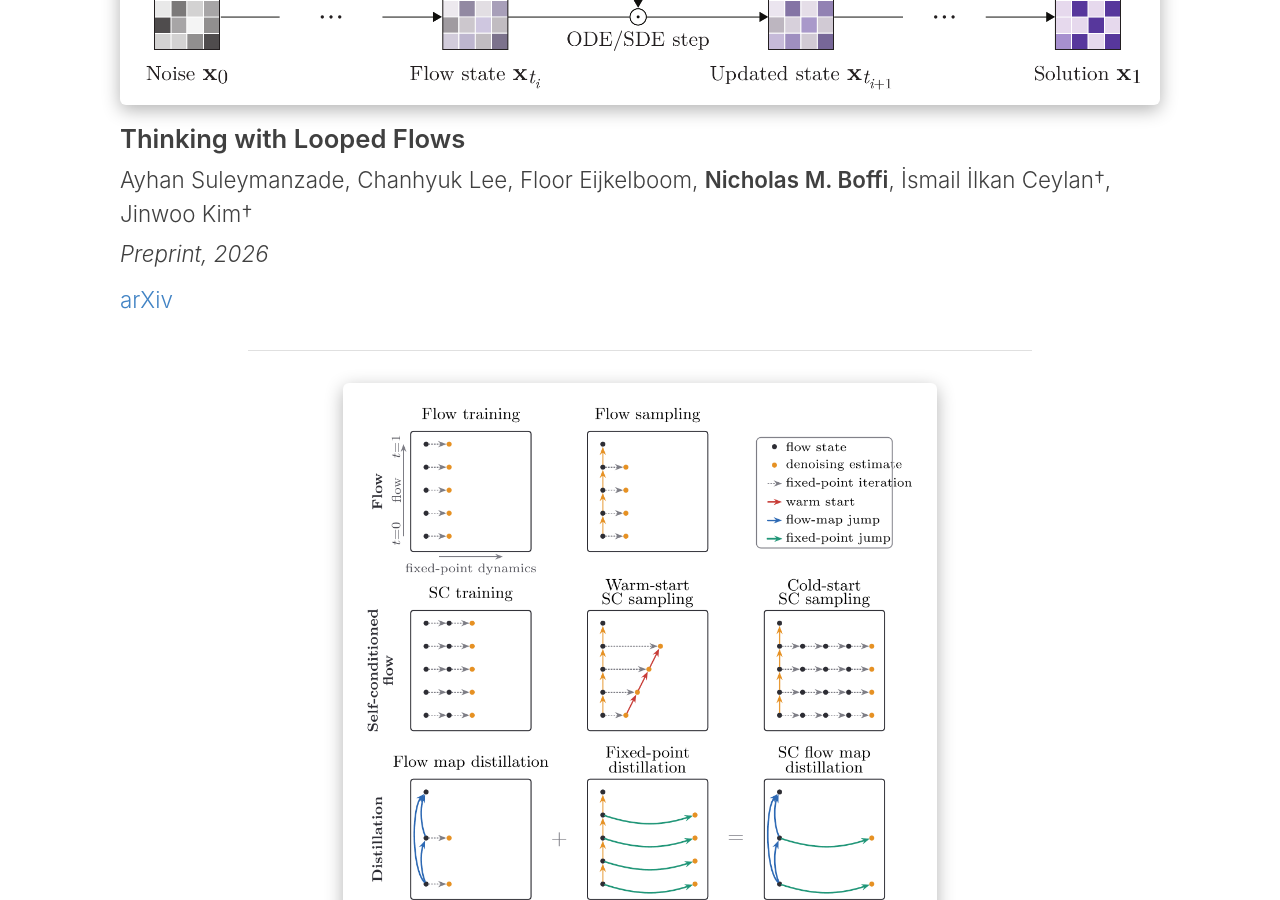
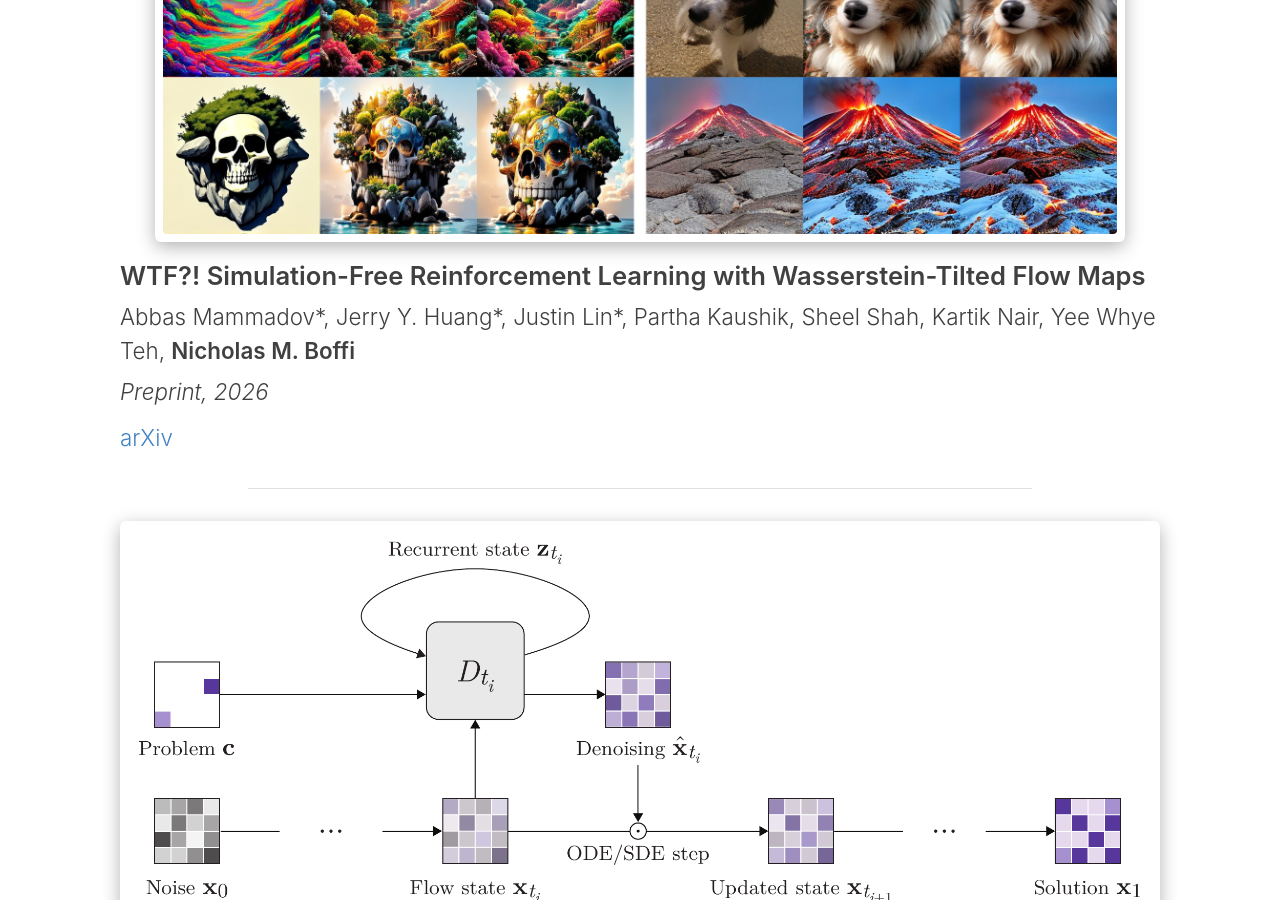
Before and after one commit to nmboffi/nmboffi.github.io, a Jekyll site: the page built from _pages/publications.md, in a window 1280 px wide and 900 px high, scrolled down 797 px. Built offline with Jekyll 4.4.1, drawn with Linux system fonts in a browser that asks for light colours.

Commit message:
Add WTF: simulation-free RL with Wasserstein-tilted flow maps
Co-Authored-By: Claude Fable 5.1 <noreply@anthropic.com>

```diff
--- a/_data/publications.yml
+++ b/_data/publications.yml
@@ -3,6 +3,25 @@
 # The template preserves this file order — do NOT rely on template-side sorting.
 
 # ── 2026 ──────────────────────────────────────────────────────────────────────
+
+- id: wtf-flow-maps
+  title: "WTF?! Simulation-Free Reinforcement Learning with Wasserstein-Tilted Flow Maps"
+  authors:
+    - Abbas Mammadov*
+    - Jerry Y. Huang*
+    - Justin Lin*
+    - Partha Kaushik
+    - Sheel Shah
+    - Kartik Nair
+    - Yee Whye Teh
+    - Nicholas M. Boffi
+  venue: Preprint
+  year: 2026
+  arxiv: "2609.27033"
+  thumbnail: /images/figs/thumbnails/wtf-flow-maps.jpg
+  equal_contribution: true
+  highlight: false
+  category: preprint
 
 - id: looped-flows
   title: "Thinking with Looped Flows"
```
Also changed, not shown: images/figs/thumbnails/wtf-flow-maps.jpg (added).
